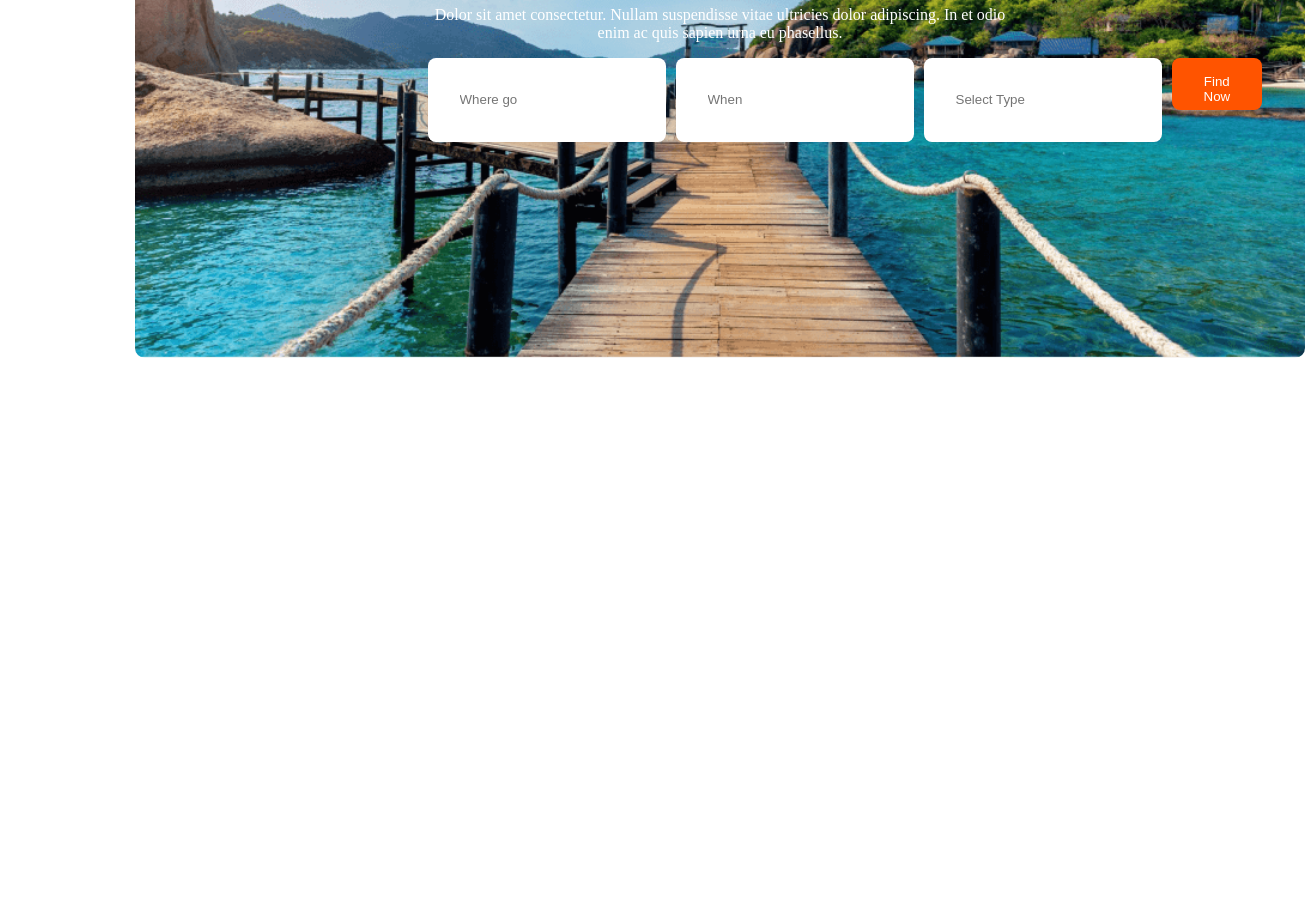
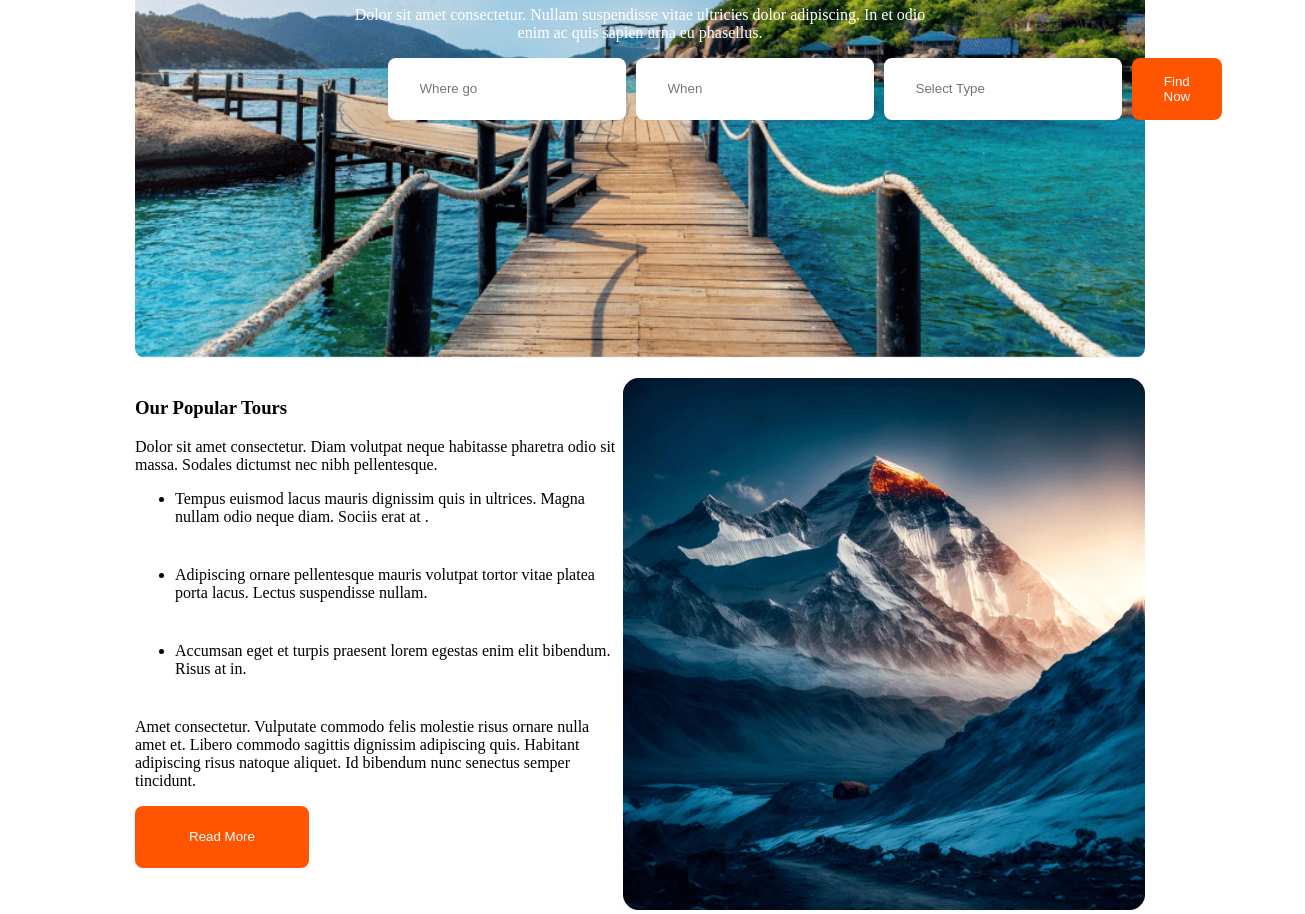
Before and after one commit to rifat1r/assignment2, a plain HTML site: page index.html in a window 1280 px wide. Shown: the part 327-1241 px from the top of the page, 1305 px wide, since content can reach past the window. Before the commit the page ends 800 px from the top, so only its background shows below. Drawn offline with Linux system fonts and the light colour scheme.

Commit message:
added tours section

```diff
--- a/index.html
+++ b/index.html
@@ -34,9 +34,35 @@
           <input type="text" placeholder="Where go" />
           <input type="text" placeholder="When" />
           <input type="text" placeholder="Select Type" />
-          <button class="">Find Now</button>
+          <button class="primary-btn">Find Now</button>
         </div>
       </section>
+      <main>
+        <section class="tours-section">
+          <div class="tours">
+<h3>Our Popular Tours</h3>
+ <p>Dolor sit amet consectetur. Diam volutpat neque habitasse pharetra odio sit massa. Sodales dictumst nec nibh pellentesque.</p>
+ <ul>
+  <li>Tempus euismod lacus mauris dignissim quis in ultrices. Magna nullam odio neque diam. Sociis erat at .</li>
+  <li>Adipiscing ornare pellentesque mauris volutpat tortor vitae platea porta lacus. Lectus suspendisse nullam.</li>
+  <li> Accumsan eget et turpis praesent lorem egestas enim elit bibendum. Risus at in.</li>
+ </ul>
+ <p>Amet consectetur. Vulputate commodo felis molestie risus
+  ornare nulla amet et. Libero commodo sagittis dignissim adipiscing quis. Habitant adipiscing risus natoque aliquet. Id bibendum nunc senectus semper tincidunt. </p>
+  <button class="primary-btn">Read More</button>
+          </div>
+          <div>
+            <img class="tours-img" src="Images/Rectangle 4.png" alt="">
+          </div>
+
+        </section>
+        <section class="places">
+          <div class="row">
+            <div><img src="Images/Rectangle 5.png" alt=""><div>
+              <div><img src="Images/Rectangle 8.png" alt=""></div>
+          </div>
+        </section>
+      </main>
     </header>
   </body>
 </html>
--- a/styles/style.css
+++ b/styles/style.css
@@ -30,7 +30,7 @@ nav h3 {
   background-image: url("../Images/Group\ 13\ \(1\)\ \(1\).png");
   background-repeat: no-repeat;
   background-size: cover;
-  width: 1170px;
+  width: 100%;
   height: 500px;
   align-items: center;
   text-align: center;
@@ -51,18 +51,18 @@ nav h3 {
 }
 .where-go input {
   width: 174px;
-  height: 52px;
+  height: 30px;
   padding: 16px 32px;
   margin-right: 10px;
   border-radius: 8px;
   background: #fff;
   border: none;
 }
-.where-go button {
+.primary-btn {
   background-color: #ff5400;
   border: none;
   width: 174px;
-  height: 52px;
+  height: 62px;
   padding: 16px 32px;
   border-radius: 8px;
   color: #fff;
@@ -73,6 +73,26 @@ nav h3 {
   display: flex;
   flex-direction: row;
   justify-content: space-between;
+}
+/* main section */
+
+/* tours */
+.tours-section {
+  display: flex;
+  justify-content: space-between;
+  flex: 1;
+  margin-top: 20px;
+}
+
+.tours,
+.tours-img {
+  width: 50%;
+}
+.tours-img {
+  width: 100%;
+}
+.tours li {
+  margin-bottom: 40px;
 }
 
 /* for mobile devices */
```
